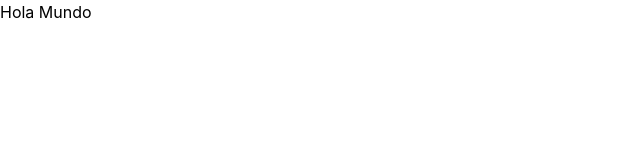
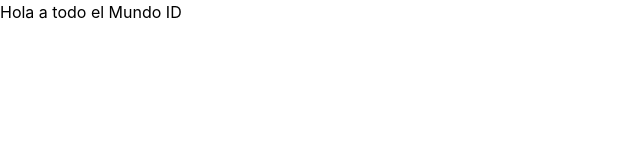
Before and after one commit to juangomez177/SITAS-frontend-virtual, a Next.js app: page /reservas in a window 1280 px wide. Shown: the top 160 px of the page, without its empty margins (0-640 px from the left). Built offline with nearby package versions, Linux system fonts and the light colour scheme.

Commit message:
test: test versel

```diff
--- a/app/reservas/page.tsx
+++ b/app/reservas/page.tsx
@@ -2,7 +2,7 @@
 export default function Web() {
     return (
         <>
-            <div> Hola Mundo</div>
+            <div> Hola a todo el Mundo ID</div>
         </>
     )
 }
```
